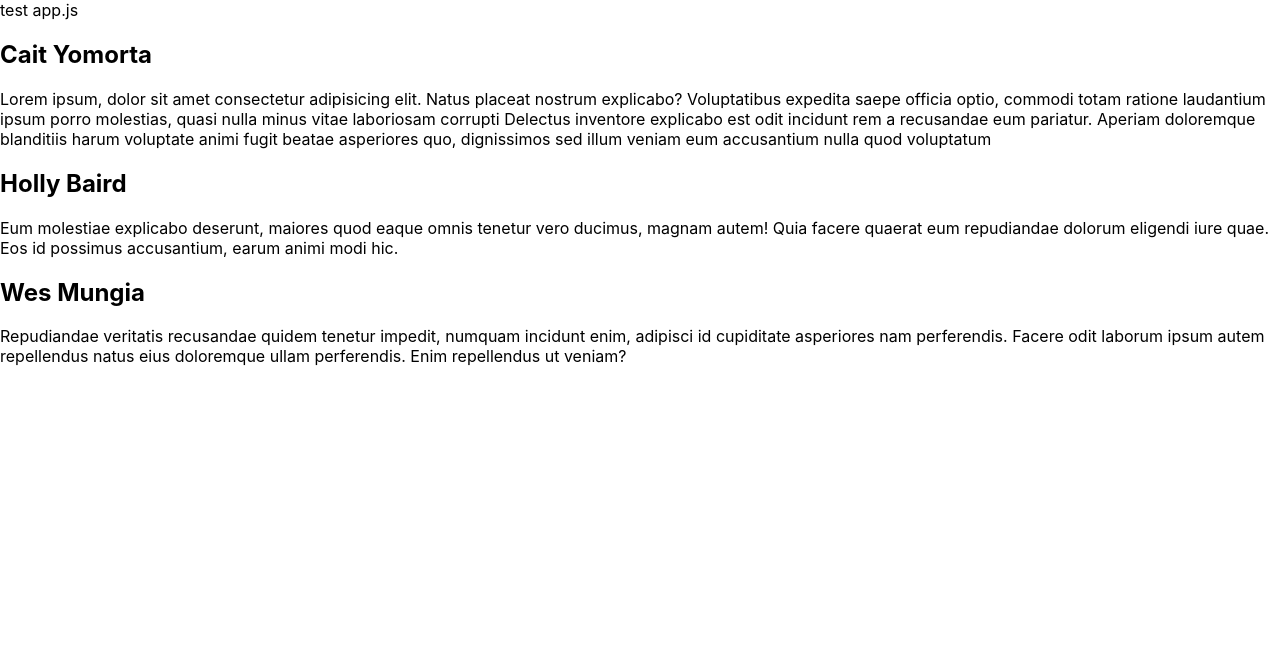
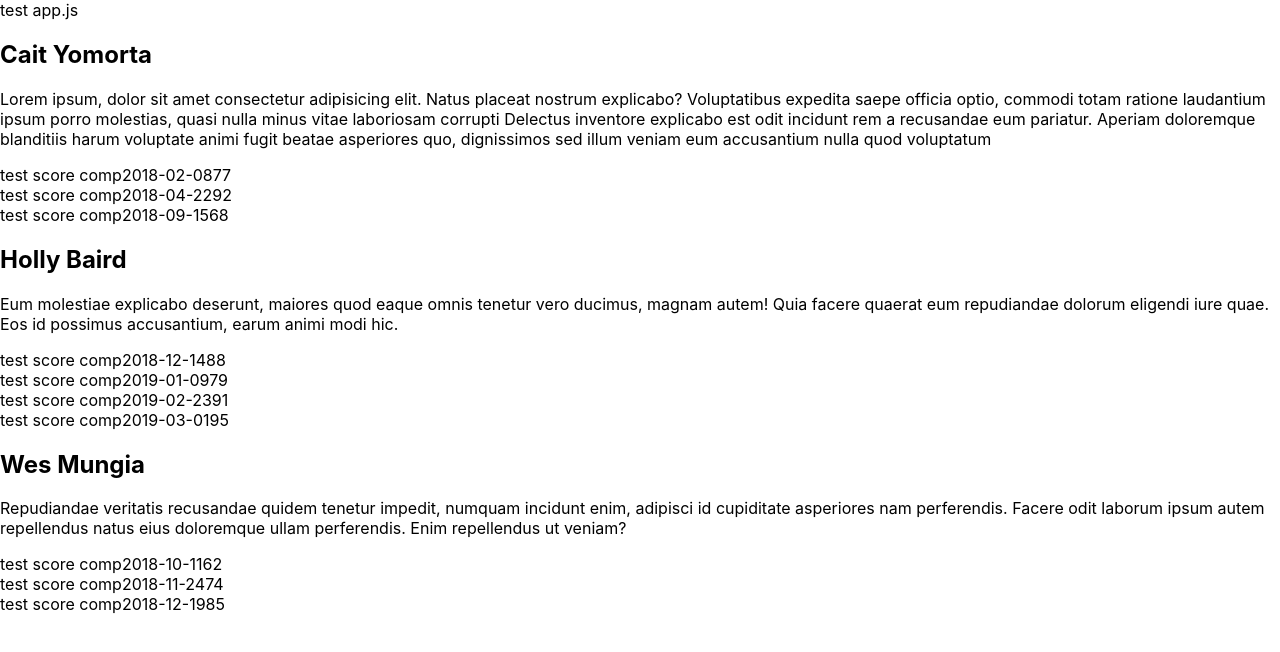
Before and after one commit to vongdara16/students-lab, a React (Create React App) app: page / in a window 1280 px wide. Shown: the top 652 px of the page. Built offline with nearby package versions, Linux system fonts and the light colour scheme.

Commit message:
get score and date to show

```diff
--- a/src/App.js
+++ b/src/App.js
@@ -1,5 +1,6 @@
 import './App.css';
 import Student from './Student';
+// import Score from './Score';
 
 function App() {
   const students = [
--- /dev/null
+++ b/src/Score.jsx
@@ -0,0 +1,11 @@
+const Score = (props) => {
+  return (
+    <div>
+      test score comp
+      {props.score.date}
+      {props.score.score}
+    </div>
+  );
+}
+
+export default Score;
--- a/src/Student.jsx
+++ b/src/Student.jsx
@@ -1,9 +1,14 @@
+import Score from "./Score";
+
 const Student = (props) => {
   return (
     <div>
       {/* test student comp  */}
       <h2>{props.student.name}</h2>
       <p>{props.student.bio}</p>
+      {props.student.scores.map((score, idx) =>
+        <Score key={props.student.name} score={score}/>
+      )}
     </div>
   );
 }
```
